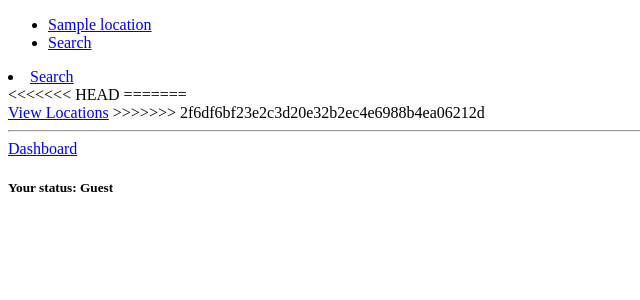
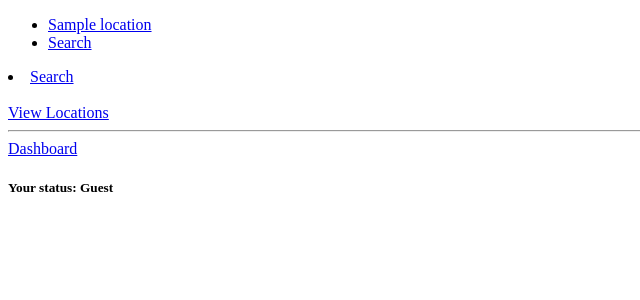
Before and after one commit to QiusenHuangGT21/DonaTracker_web, a Django app: page /dashboard/ in a window 1280 px wide. Shown: the top 300 px of the page, without its empty margins (0-640 px from the left). Run offline with Django 3.2, Linux system fonts and the light colour scheme; tables that the repository leaves empty hold one stand-in row (values such as "Sample post").

Commit message:
fix dashboard

```diff
--- a/DonaTracker_web/templates/Main/dashboard.html
+++ b/DonaTracker_web/templates/Main/dashboard.html
@@ -21,10 +21,6 @@
         <a href="{% url 'add_location' %}">Add Location</a>
     {% else %}
     {% endif %}
-<<<<<<< HEAD
-
-=======
     <br>
     <a href="/map-view">View Locations</a>
->>>>>>> 2f6df6bf23e2c3d20e32b2ec4e6988b4ea06212d
 {% endblock body_block %}
```
